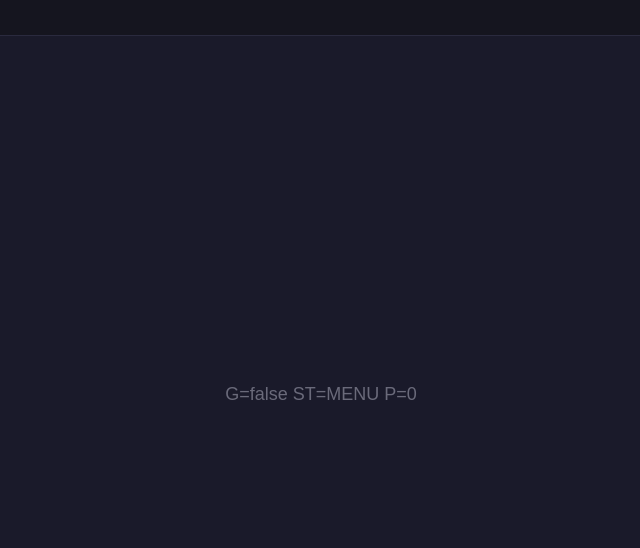
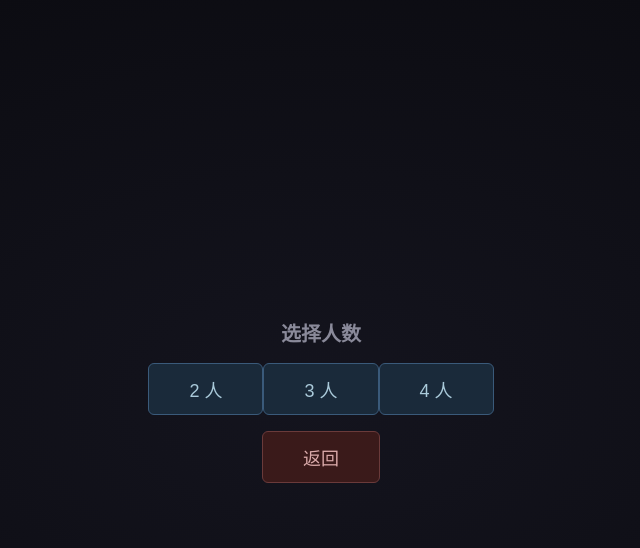
Before and after one commit to zzzf501-sys/Green-Legion-Tactics, a plain HTML site: page game.html in a window 1280 px wide. Both pictures are taken after a click on the button "🎮 开始游戏". Shown: the whole page, without its empty margins (319-959 px from the left). Drawn offline with Linux system fonts and the light colour scheme.

Commit message:
BUG: #player-sel无position:fixed导致在视口下方不可见不可点击

```diff
--- a/game.html
+++ b/game.html
@@ -37,7 +37,7 @@ canvas:active{cursor:grabbing}
 #menu .menu-btn.green:hover{background:linear-gradient(135deg,#2a3a2a,#1a2a1a);border-color:#5a8a5a}
 #menu .menu-btn.blue{background:linear-gradient(135deg,#1a1a2a,#14141e);border-color:#3a3a5a}
 #menu .menu-btn.blue:hover{background:linear-gradient(135deg,#2a2a3e,#1a1a28);border-color:#5a5a8a}
-#player-sel{display:none;flex-direction:column;align-items:center;gap:16px}
+#player-sel{display:none;position:fixed;inset:0;z-index:5;flex-direction:column;align-items:center;justify-content:center;gap:16px;background:radial-gradient(ellipse at center,#14141e,#0a0a0f)}
 #player-sel h2{color:#8a8a9a;font-size:20px}
 #player-sel .btn{padding:12px 40px;font-size:18px}
 #turn-notify{position:absolute;inset:0;display:none;align-items:center;justify-content:center;background:rgba(0,0,0,.6);pointer-events:none;z-index:10}
```
